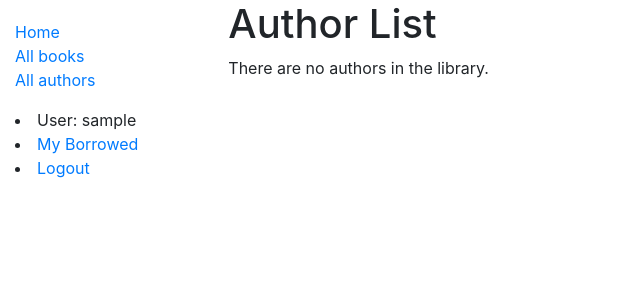
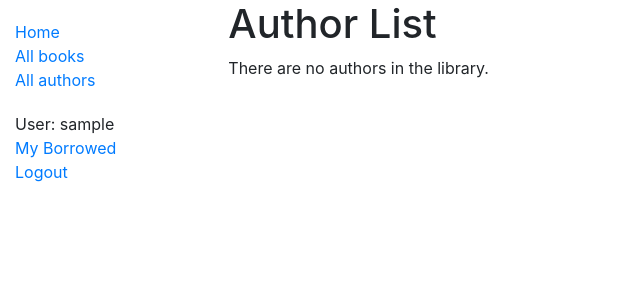
Before and after one commit to paulocsousa/django-locallibrary-tutorial, a Django app: page /catalog/authors/ in a window 1280 px wide. Shown: the top 300 px of the page, without its empty margins (0-640 px from the left). Run offline with Django 3.2, Linux system fonts and the light colour scheme; the visitor is signed in with stand-in values (Sample User, id 1); data that the repository does not hold is empty; some libraries are stand-ins or nearby versions.

Commit message:
Fix sidebar HTML

```diff
--- a/catalog/templates/base_generic.html
+++ b/catalog/templates/base_generic.html
@@ -15,12 +15,14 @@
     <div class="row">
       <div class="col-sm-2">
       {% block sidebar %}
+
         <ul class="sidebar-nav">
           <li><a href="{% url 'index' %}">Home</a></li>
           <li><a href="{% url 'books' %}">All books</a></li>
           <li><a href="{% url 'authors' %}">All authors</a></li>
         </ul>
 
+        <ul class="sidebar-nav">
           {% if user.is_authenticated %}
             <li>User: {{ user.get_username }}</li>
             <li><a href="{% url 'my-borrowed' %}">My Borrowed</a></li>
@@ -28,6 +30,8 @@
           {% else %}
             <li><a href="{% url 'login'%}?next={{request.path}}">Login</a></li>
           {% endif %}
+        </ul>
+
      {% endblock %}
       </div>
       <div class="col-sm-10 ">
```
Lines whose indentation alone changed are shown as unchanged.
